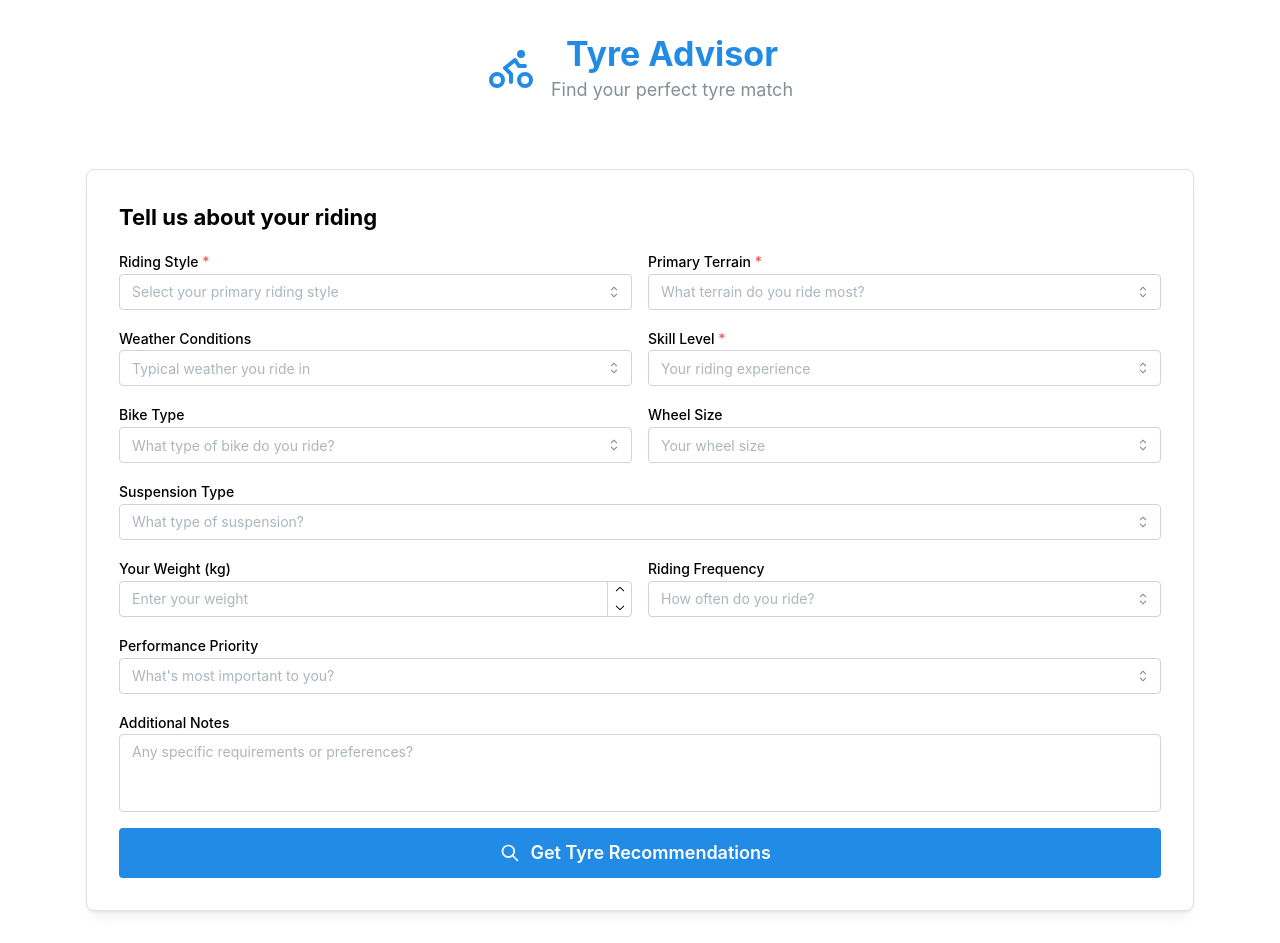
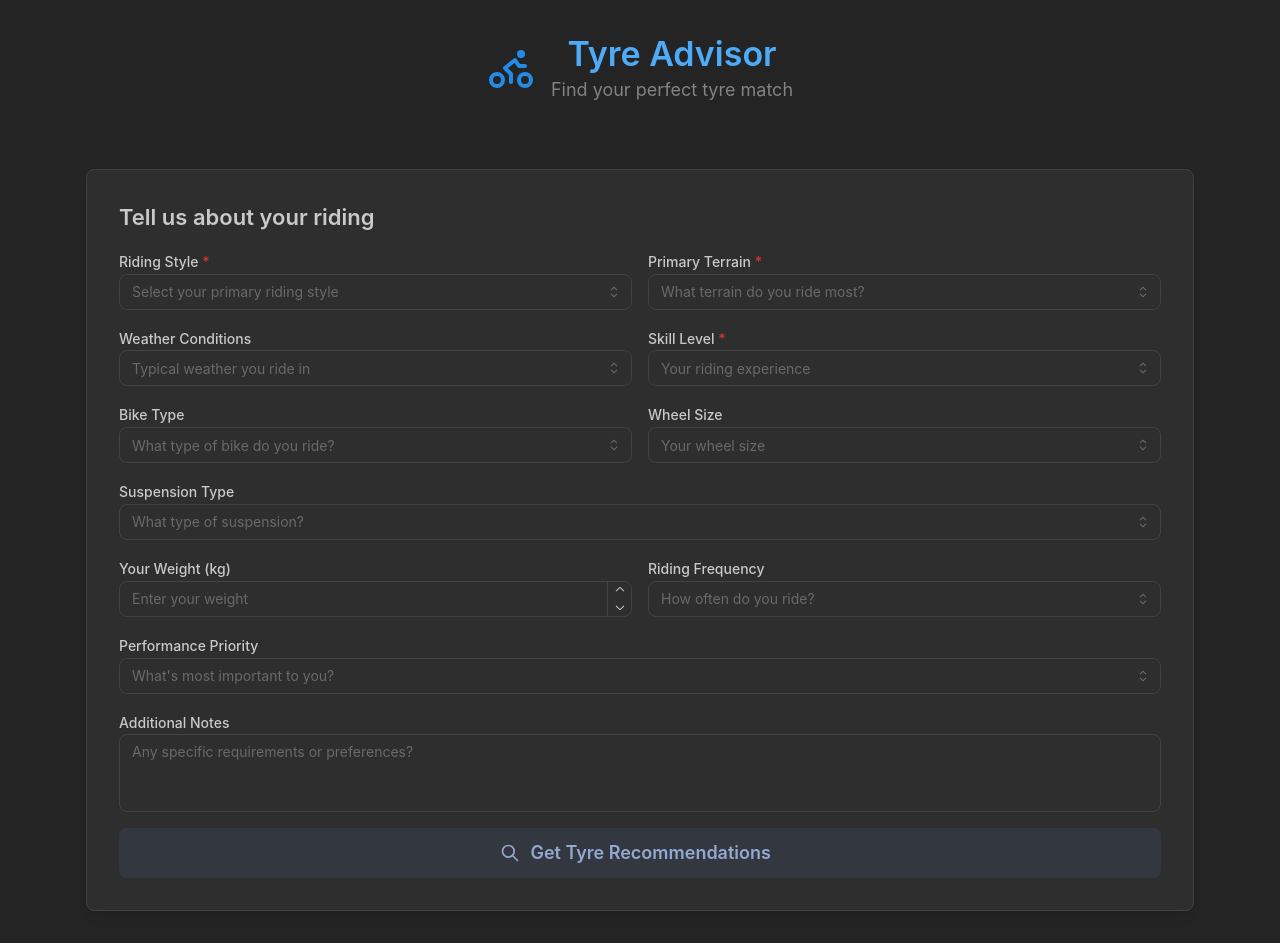
Before and after one commit to neilboltonpersonal/tyre_advisor, a Next.js app: page / in a window 1280 px wide. Built offline with nearby package versions, Linux system fonts and the light colour scheme.

Commit message:
feat(ui): implement dark theme and fix map auto-zoom

```diff
--- a/app/layout.tsx
+++ b/app/layout.tsx
@@ -16,9 +16,10 @@ export default function RootLayout({
     <html lang="en">
       <head>
         <ColorSchemeScript />
+        <link rel="shortcut icon" href="/favicon.svg" />
       </head>
       <body>
-        <MantineProvider theme={theme}>
+        <MantineProvider theme={theme} defaultColorScheme="dark">
           {children}
         </MantineProvider>
       </body>
--- a/components/MapComponent.tsx
+++ b/components/MapComponent.tsx
@@ -37,46 +37,41 @@ interface MapComponentProps {
 //   shadowUrl: 'https://cdnjs.cloudflare.com/ajax/libs/leaflet/1.7.1/images/marker-shadow.png',
 // });
 
-// Component to fit bounds
-function FitBounds({ tyreData }: { tyreData: TyreUsageData[] }) {
-  const map = useMap();
-
-  useEffect(() => {
-    if (tyreData.length > 1) { // Only fit bounds if there's more than one point
-      const bounds = L.latLngBounds(
-        tyreData.map(data => [data.latitude, data.longitude])
-      );
-      map.fitBounds(bounds.pad(0.2)); // Use slightly more padding
-    }
-  }, [tyreData, map]);
-
-  return null;
-}
-
-// Component to invalidate map size on visibility change
-function InvalidateSizeOnVisible() {
+// This component now handles both resizing and fitting bounds when the map becomes visible.
+function MapUpdater({ userLocation, tyreData }: { userLocation: LocationData, tyreData: TyreUsageData[] }) {
   const map = useMap();
 
   useEffect(() => {
     const observer = new IntersectionObserver(
       ([entry]) => {
         if (entry.isIntersecting) {
-                    setTimeout(() => map.invalidateSize(), 200); // Delay to allow container to resize
+          // A small delay to ensure the container has finished resizing
+          setTimeout(() => {
+            map.invalidateSize();
+
+            const points = tyreData.map(d => L.latLng(d.latitude, d.longitude));
+            points.push(L.latLng(userLocation.latitude, userLocation.longitude));
+
+            if (points.length > 0) {
+              map.fitBounds(L.latLngBounds(points).pad(0.2));
+            }
+          }, 200);
         }
       },
-            { threshold: 1 }
+      { threshold: 0.5 } // Trigger when 50% of the map is visible
     );
 
-        if (map.getContainer()) {
-            observer.observe(map.getContainer());
+    const container = map.getContainer();
+    if (container) {
+      observer.observe(container);
     }
 
     return () => {
-            if (map.getContainer()) {
-                observer.unobserve(map.getContainer());
+      if (container) {
+        observer.unobserve(container);
       }
     };
-    }, [map]);
+  }, [map, userLocation, tyreData]);
 
   return null;
 }
@@ -142,8 +137,7 @@ export default function MapComponent({ userLocation, tyreData, getIntensityColor
         );
       })}
 
-      <FitBounds tyreData={tyreData} />
-      <InvalidateSizeOnVisible />
+      <MapUpdater userLocation={userLocation} tyreData={tyreData} />
     </MapContainer>
   );
 }
--- a/theme.ts
+++ b/theme.ts
@@ -1,23 +1,34 @@
-import { createTheme } from '@mantine/core';
+import { createTheme, MantineColorsTuple } from '@mantine/core';
+
+const softBlue: MantineColorsTuple = [
+  '#eef3ff',
+  '#dce4f5',
+  '#b9c7e2',
+  '#94a8d0',
+  '#748cbc',
+  '#5f78b0',
+  '#516ca9',
+  '#415b94',
+  '#3b5185',
+  '#334676'
+];
 
 export const theme = createTheme({
-  primaryColor: 'blue',
+  fontFamily: 'Inter, sans-serif',
+  primaryColor: 'softBlue',
   colors: {
-    blue: [
-      '#e7f5ff',
-      '#d0ebff',
-      '#a5d8ff',
-      '#74c0fc',
-      '#4dabf7',
-      '#339af0',
-      '#228be6',
-      '#1c7ed6',
-      '#1971c2',
-      '#1864ab',
-    ],
+    softBlue,
   },
-  fontFamily: 'Inter, sans-serif',
   headings: {
     fontFamily: 'Inter, sans-serif',
+    fontWeight: '600',
+  },
+  defaultRadius: 'md',
+  components: {
+    Button: {
+      defaultProps: {
+        variant: 'light',
+      },
+    },
   },
 });
```
Lines whose indentation alone changed are shown as unchanged.
